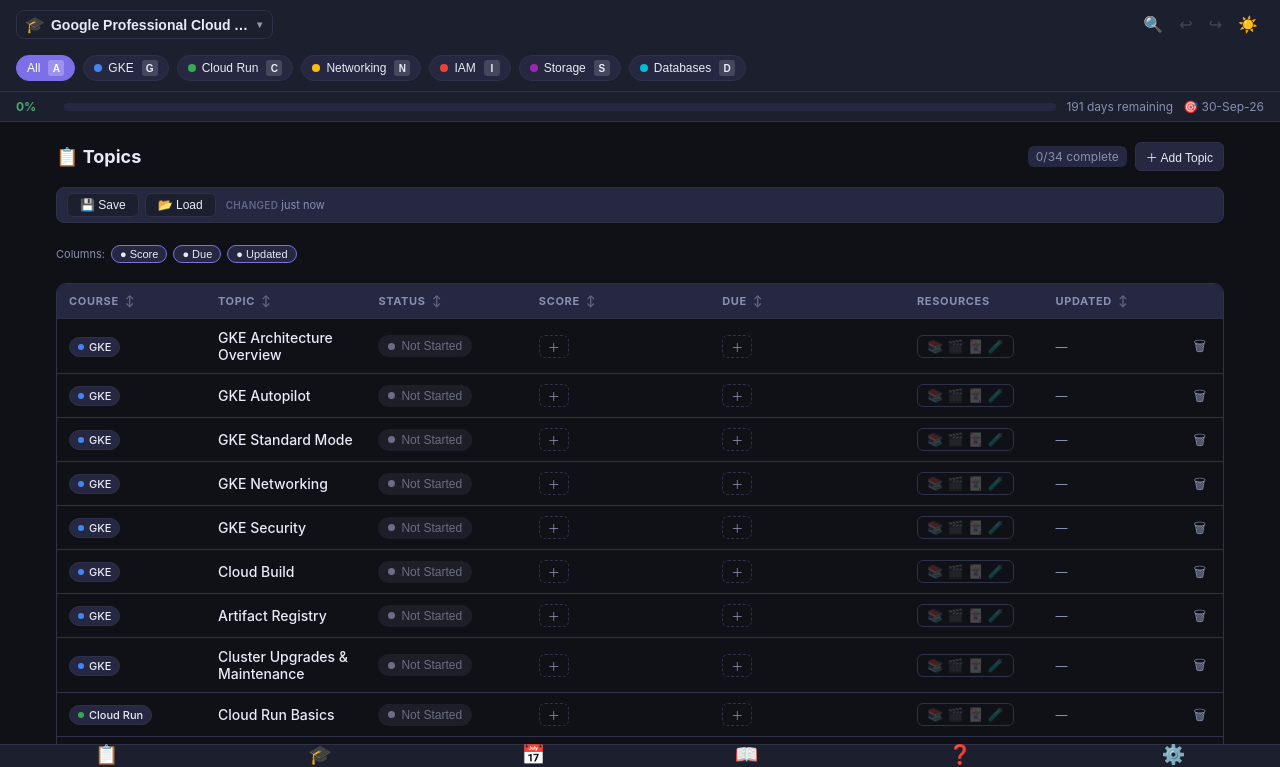
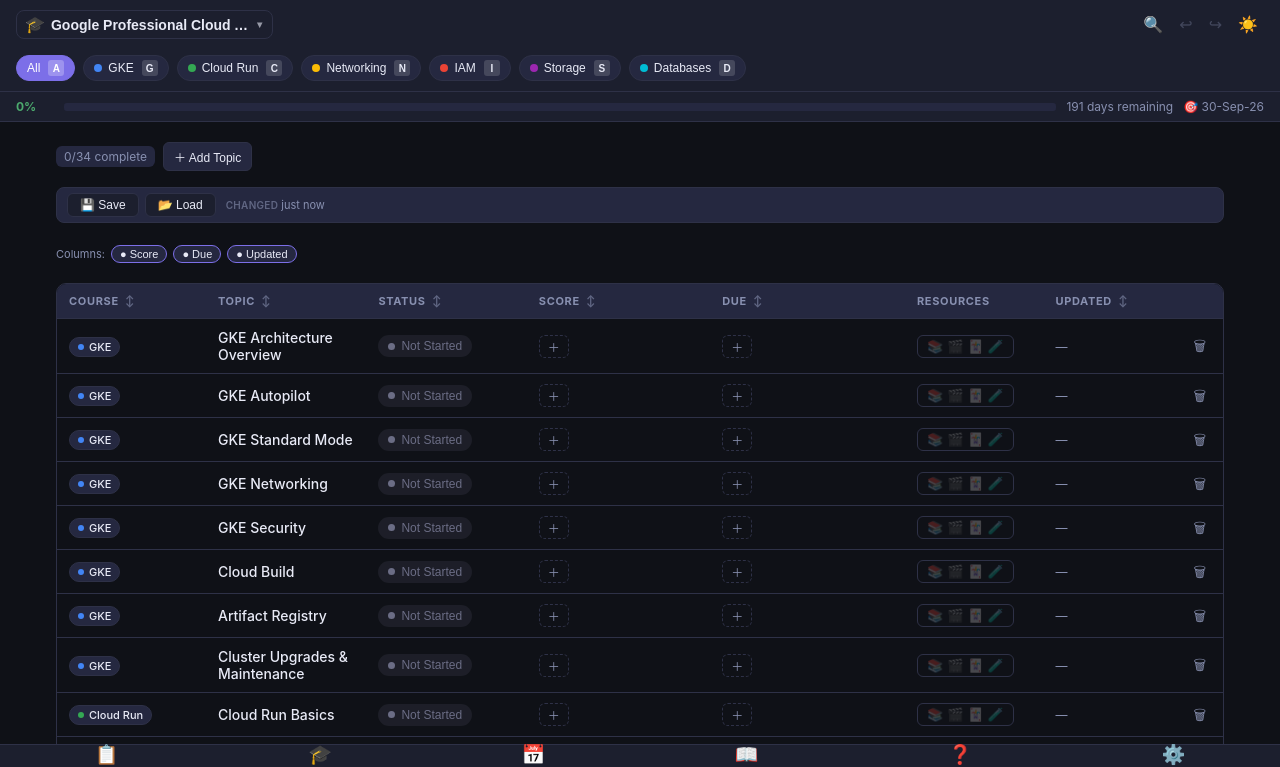
Before and after one commit to grand-afk/cert-tracker, a React (Vite) app: page / in a window 1280 px wide. Shown: the top 767 px of the page. Built offline with nearby package versions, Linux system fonts and the light colour scheme.

Commit message:
style: remove Topics heading from TopicsView

```diff
--- a/src/components/TopicsView.jsx
+++ b/src/components/TopicsView.jsx
@@ -351,7 +351,6 @@
   return (
     <div className="study-view">
       <div className="study-header">
-        <h2 className="study-title">📋 Topics</h2>
         <div className="study-header-right">
           <span className="study-count">
             {completeCount}/{filtered.length} complete
```
